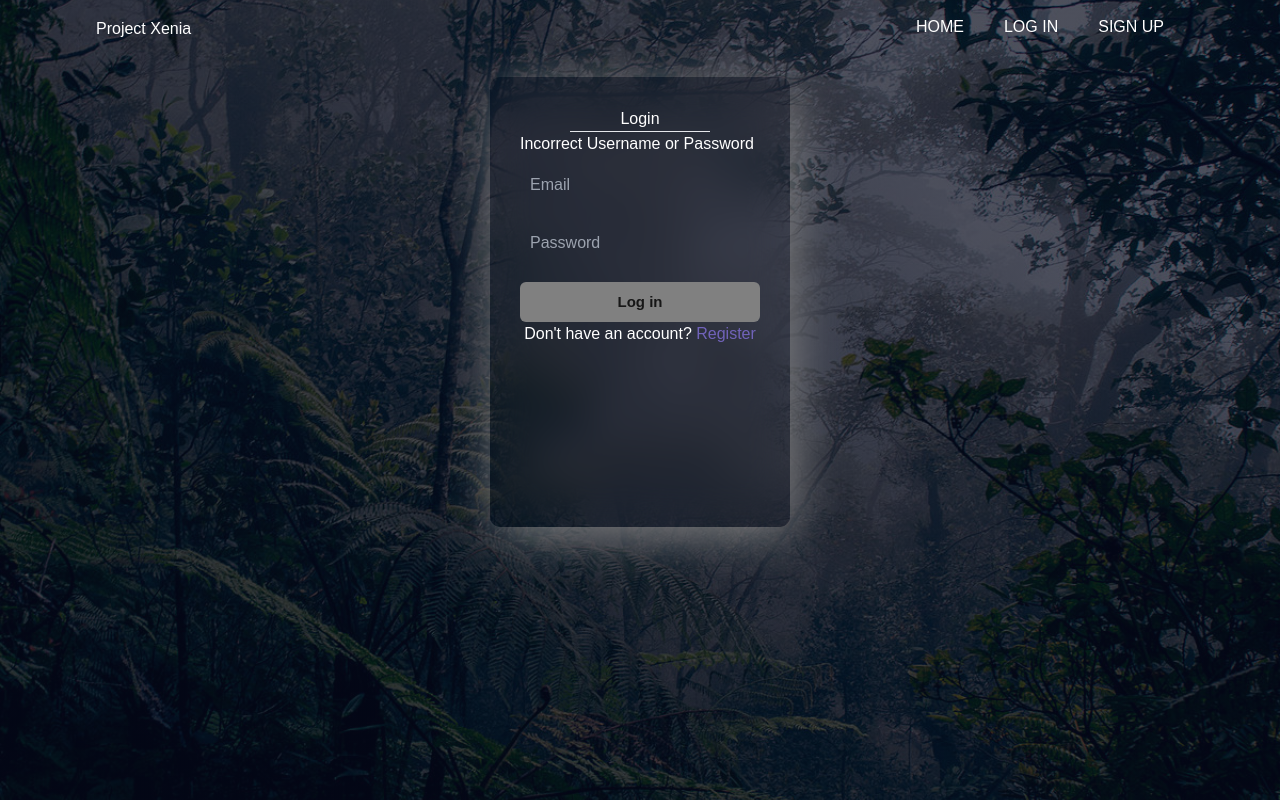
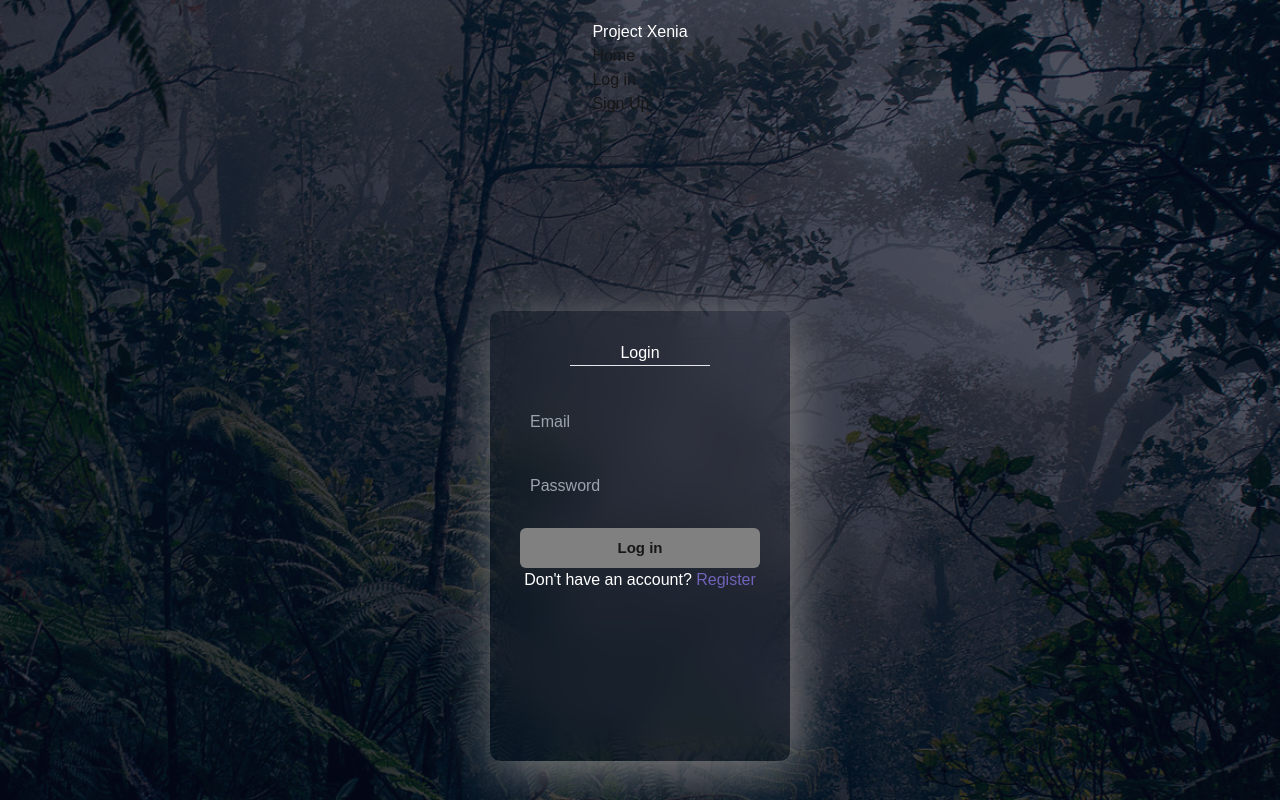
Before and after one commit to Sir-Erwin/project-xenia, a Next.js app: page / in a window 1280 px wide. Shown: the top 800 px of the page. Built offline with nearby package versions, Linux system fonts and the light colour scheme.

Commit message:
It works, to do: fix padding, arrange the NavBar

```diff
--- a/app/globals.css
+++ b/app/globals.css
@@ -1,6 +1,20 @@
 @tailwind base;
 @tailwind components;
 @tailwind utilities;
+
+.master-page {
+  background-image: linear-gradient(rgba(4, 9, 30, 0.7), rgba(4, 9, 30, 0.7)), url(bg_image.jpg);
+  background-size: cover; /* Ensures the background covers the full area */
+  background-position: center; /* Centers the background image */
+
+  min-height: 100vh; /* Full height of the viewport */
+  display: flex; /* Activates flexbox layout */
+  flex-direction: column; /* Arranges children in a column */
+  align-items: center; /* Centers items horizontally */
+  justify-content: center; /* Centers items vertically */
+  gap: 20px; /* Adds space between items */
+  padding: 20px; /* Optional: Adds padding */
+}
 
 :root {
   --background: #ffffff;
--- a/app/login_page.css
+++ b/app/login_page.css
@@ -1,100 +1,53 @@
-/*body {
-    background-color: #8a8b8c;
-    background-image: url(https://uploads-ssl.webflow.com/62e3ee10882dc50bcae8d07a/631a5d4631d4c55a475f3e34_noise-50.png);
-}*/
-
-body {
-    background-image: linear-gradient(rgba(4, 9, 30, 0.7), rgba(4, 9, 30, 0.7)), url(bg_image.jpg);
-    background-size: cover;  /* Ensures the background covers the full area */
-    background-position: center;  /* Centers the background image */
-
+.Login_Container {
+    display: flex; /* Flex layout */
+    justify-content: center; /* Center content horizontally */
+    align-items: center; /* Center content vertically */
+    min-height: 100vh; /* Full height of the viewport */
+    margin: 0; /* Remove default margin */
+    background: transparent;
   }
 
-*{
-    box-sizing: border-box;
+  form {
+    margin: auto;
   }
-body {
-    min-height: 100vh;
-    width: 100%;
-    /*background-image: linear-gradient(rgba(4,9,30,0.7),rgba(4,9,30,0.7)),url(sunrise.jpg);*/
-    background-position: center;
-    position: relative;
-}
+
   button:disabled {
     color: black;
   }
-h1, p{
+
+  h1, p {
     color: white;
   }
 
   ::placeholder {
     color: white;
   }
-#main-logo {
-    width: 85%;
-    margin: auto;
-    padding: 15px 0;
-    display: flex;
-    align-items: center;
-    justify-content: space-between;
-}
-
-#main-logo ul li {
-    list-style: none;
-    display: inline-block;
-    margin: 0 20px;
-}
-
-#main-logo ul li a {
-    text-decoration: none;
-    color: white;
-    text-transform: uppercase;
-}
-
-#main-logo ul li::after {
-    content: '';
-    height: 3px;
-    width: 0%;
-    background: rgb(113, 99, 186, 255);
-    display: block;
-    margin: auto;
-    transition: 0.5s;
-}
-
-#main-logo ul li:hover::after {
-    width: 100%;
-}
 
   #login {
-    background-color:white;
+    background-color: transparent;
     box-shadow: 5px 10px 50px grey;
-    background: transparent;
     backdrop-filter: blur(20px);
     width: 300px;
     height: 450px;
-    margin-top: 20px;
-    margin-left: auto;
-    margin-right: auto;
     border-radius: 10px;
     padding: 30px;
+  }
 
-
-}
   #login h1 {
     text-align: center;
   }
 
   hr {
-    margin-left: 50px;
-    margin-right: 50px;
+    margin: 0 50px; /* Margin to left and right */
   }
+
   .inputbox {
     width: 100%;
   }
+
   .inputbox input {
     color: white;
     width: 100%;
-    height: 100%;
     padding: 10px;
     margin: 10px 0;
     border-radius: 6px;
@@ -107,8 +60,9 @@ hr {
 
   .register p a {
     text-decoration: none;
+    color: rgb(113, 99, 186);
+  }
 
-}
   button a {
     text-decoration: none;
     color: black;
@@ -117,19 +71,18 @@ button a {
   button:hover {
     cursor: pointer;
   }
+
   button {
     width: 100%;
     height: 40px;
     border-radius: 6px;
     background: gray;
     margin-top: 10px;
-    margin-left: auto;
-    margin-right: auto;
     font-size: 15px;
     font-weight: 600;
   }
 
-.register a {
-    /*color: rgb(167, 3, 131);*/
-    color: rgb(113, 99, 186, 255);
+  .error-message {
+    color: red;
+    visibility: hidden;
   }
--- a/app/login_page.tsx
+++ b/app/login_page.tsx
@@ -1,23 +1,10 @@
+import React from 'react';
 import Image from "next/image";
 import './login_page.css';
 
 export default function Login_Page() {
   return (
-    <body>
-      <header>
-        <nav>
-          <div id="main-logo">
-
-            <h1>Project Xenia</h1>
-
-            <ul id="categories">
-              <li><a href="home.html">Home</a></li>
-              <li><a href="login.html">Log in</a></li>
-              <li><a href="entry.html">Sign Up</a></li>
-            </ul>
-          </div>
-        </nav>
-      </header>
+    <div className="Login_Container">
 
       <div id="login">
         <h1>Login</h1>
@@ -40,6 +27,6 @@ export default function Login_Page() {
         </form>
       </div>
 
-    </body>
+    </div>
   );
 }
--- /dev/null
+++ b/app/navbar.css
@@ -0,0 +1,45 @@
+* {
+    margin: 0;
+    padding: 0;
+    box-sizing: border-box;
+  }
+
+  header {
+    width: 100%;
+    padding: 20px; /* Padding around the header */
+    background-color: #333; /* Background color of the navbar */
+    box-shadow: 0 2px 5px rgba(0, 0, 0, 0.2); /* Optional: Adds shadow */
+    z-index: 1000; /* Ensures the navbar is on top */
+  }
+
+  nav {
+    display: flex; /* Flexbox for the navigation */
+    justify-content: space-between; /* Space between the logo and categories */
+    align-items: center; /* Center vertically */
+  }
+
+  #main-logo h1 {
+    color: white; /* Set text color to white */
+    font-size: 24px; /* Adjust font size as needed */
+  }
+
+  #categories {
+    display: flex; /* Display list items in a row */
+    list-style: none; /* Remove default list styling */
+  }
+
+  #categories li {
+    margin-left: 20px; /* Space between each link */
+  }
+
+  #categories li a {
+    color: white; /* Set text color to white */
+    text-decoration: none; /* Remove underline */
+    font-size: 18px; /* Adjust font size as needed */
+    font-weight: 600; /* Make text a bit bolder */
+  }
+
+  #categories li a:hover {
+    color: #ddd; /* Lighten on hover */
+    text-decoration: underline; /* Optional underline on hover */
+  }
--- /dev/null
+++ b/app/navbar.tsx
@@ -0,0 +1,20 @@
+import React from 'react';
+
+export default function NavBar(){
+    return(
+        <header>
+        <nav>
+          <div id="main-logo">
+
+            <h1>Project Xenia</h1>
+
+            <ul id="categories">
+              <li><a href="home.html">Home</a></li>
+              <li><a href="login.html">Log in</a></li>
+              <li><a href="entry.html">Sign Up</a></li>
+            </ul>
+          </div>
+        </nav>
+      </header>
+    );
+}
--- a/app/page.tsx
+++ b/app/page.tsx
@@ -1,15 +1,15 @@
 import Image from "next/image";
+import './globals.css'
+import NavBar from "./navbar";
 import Login_Page from "./login_page";
-import './login_page.css'
 
 export default function Home() {
   return (
-    <div>
-      <header>
-
-      </header>
+    <div className="master-page">
+      <NavBar/>
 
       <Login_Page/>
+
     </div>
 
   );
```
Lines whose indentation alone changed are shown as unchanged.
